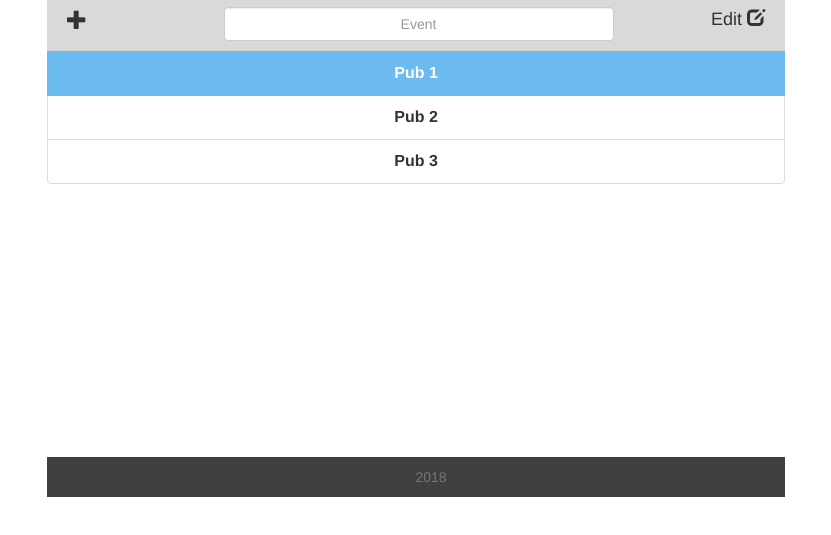
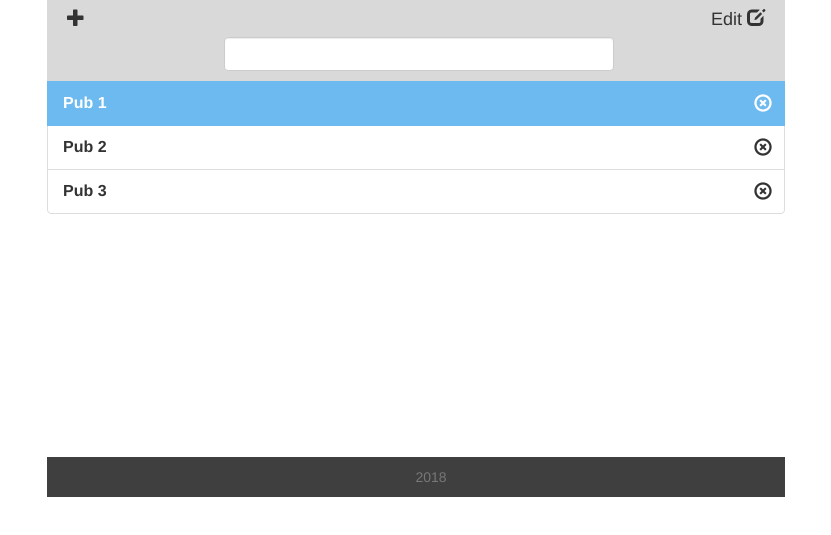
Before and after one commit to trrychng/ProjectOne, a plain HTML site: page layout.html in a window 1280 px wide. Shown: the part 93-628 px from the top of the page, without its empty margins (224-1055 px from the left). Drawn offline with nearby package versions, Linux system fonts and the light colour scheme.

Commit message:
editable events

```diff
--- a/assets/css/styles_ui.css
+++ b/assets/css/styles_ui.css
@@ -38,7 +38,7 @@
     border-color: #6dbaf1;
 }
 .event_item {
-	text-align: center;
+	/*text-align: center;*/
 	font-weight: 600;
 	font-size: 16px;
 }
@@ -47,25 +47,32 @@
 }
 
 .section-header {
-	padding: 10px 0;
+	padding: 10px 10px;
 	text-align: center;
 	position: relative;
 	background: #d9d9d9;
 }
+
+#event-input, #amount-input {
+	text-align: center;
+	display: inline-block;
+	margin-left: 5px;
+}
+#event-input {
+	margin-top: 30px;
+	max-width: 390px;
+}
+#amount-input {
+	width: 65px;
+}
+.section-header h3 { margin-top: 0; }
+
 .add_button {
-	font-size: 20px;
+	font-size: 18px;
 	position: absolute;
 	top: 10px;
 	left: 20px;
 }
-#event-input {
-	text-align: center;
-	display: inline-block;
-	margin-left: 5px;
-	max-width: 390px; }
-
-.section-header h3 { margin-top: 0; }
-
 .edit_button {
 	font-size: 18px;
 	position: absolute;
@@ -73,6 +80,17 @@
 	top: 10px;
 	cursor: pointer;
 }
+.event-list li .glyphicon, .person-list li .glyphicon {
+	font-size: 18px;
+	position: absolute;
+	top: 12px;
+	right: 12px;
+
+	/*display: none;*/
+}
+
+.glyphicon.SHOW { display: inline; }
+
 footer {
 	padding: 10px 0;
 	text-align: center;
--- a/layout.html
+++ b/layout.html
@@ -50,37 +50,43 @@
  <!-- EVENTS -->
         <div id="home" class="tab-pane fade in active events">
           <div class="section-header">
-            <div class="edit_button">
-              Edit <span class="glyphicon glyphicon-edit"> </span>
-            </div>
 
             <div class="add_button">
               <span class="glyphicon glyphicon-plus"> </span>
             </div>
-            <input type="text" class="form-control" id="event-input" placeholder="Event">
+            <input type="text" class="form-control" id="event-input" placeholder="">
+
+            <div class="edit_button">
+              Edit <span class="glyphicon glyphicon-edit"> </span>
+            </div>
           </div>
 
-          <ul class="list-group">
-            <li class="list-group-item event_item active">Pub 1</li>
-            <li class="list-group-item event_item">Pub 2</li>
-            <li class="list-group-item event_item">Pub 3</li>
+          <ul class="list-group event-list">
+            <li class="list-group-item event_item active">Pub 1  <span class="glyphicon glyphicon-remove-circle"></span></li>
+            <li class="list-group-item event_item">Pub 2  <span class="glyphicon glyphicon-remove-circle"></span></li>
+            <li class="list-group-item event_item">Pub 3  <span class="glyphicon glyphicon-remove-circle"></span></li>
           </ul>
         </div>
  <!-- OVERVIEW -->
         <div id="menu1" class="tab-pane fade overview">
           <div class="section-header">
+
+            <h3>Pub 1</h3> <p>Amount <span>$0</span></p>
+
+            <div class="add_button">
+              <span class="glyphicon glyphicon-plus"> </span>
+            </div>
+            <input type="text" class="form-control" id="amount-input" placeholder="">
+
             <div class="edit_button">
               Edit <span class="glyphicon glyphicon-edit"> </span>
             </div>
-
-            <h3>Pub 1</h3> <p>Amount <span>$0</span></p>
-
           </div>
 
-          <ul class="list-group guest-list">
-            <li class="list-group-item person-1">Person 1</li>
-            <li class="list-group-item person-2">Person 2</li>
-            <li class="list-group-item person-3">Person 3</li>
+          <ul class="list-group person-list">
+            <li class="list-group-item person-item" id="person-1">Person 1 <span class="glyphicon glyphicon-remove-circle"></span></li>
+            <li class="list-group-item person-item" id="person-2">Person 2 <span class="glyphicon glyphicon-remove-circle"></span></li>
+            <li class="list-group-item person-item" id="person-3">Person 3 <span class="glyphicon glyphicon-remove-circle"></span></li>
           </ul>
         </div>
  <!-- MAP -->
```
